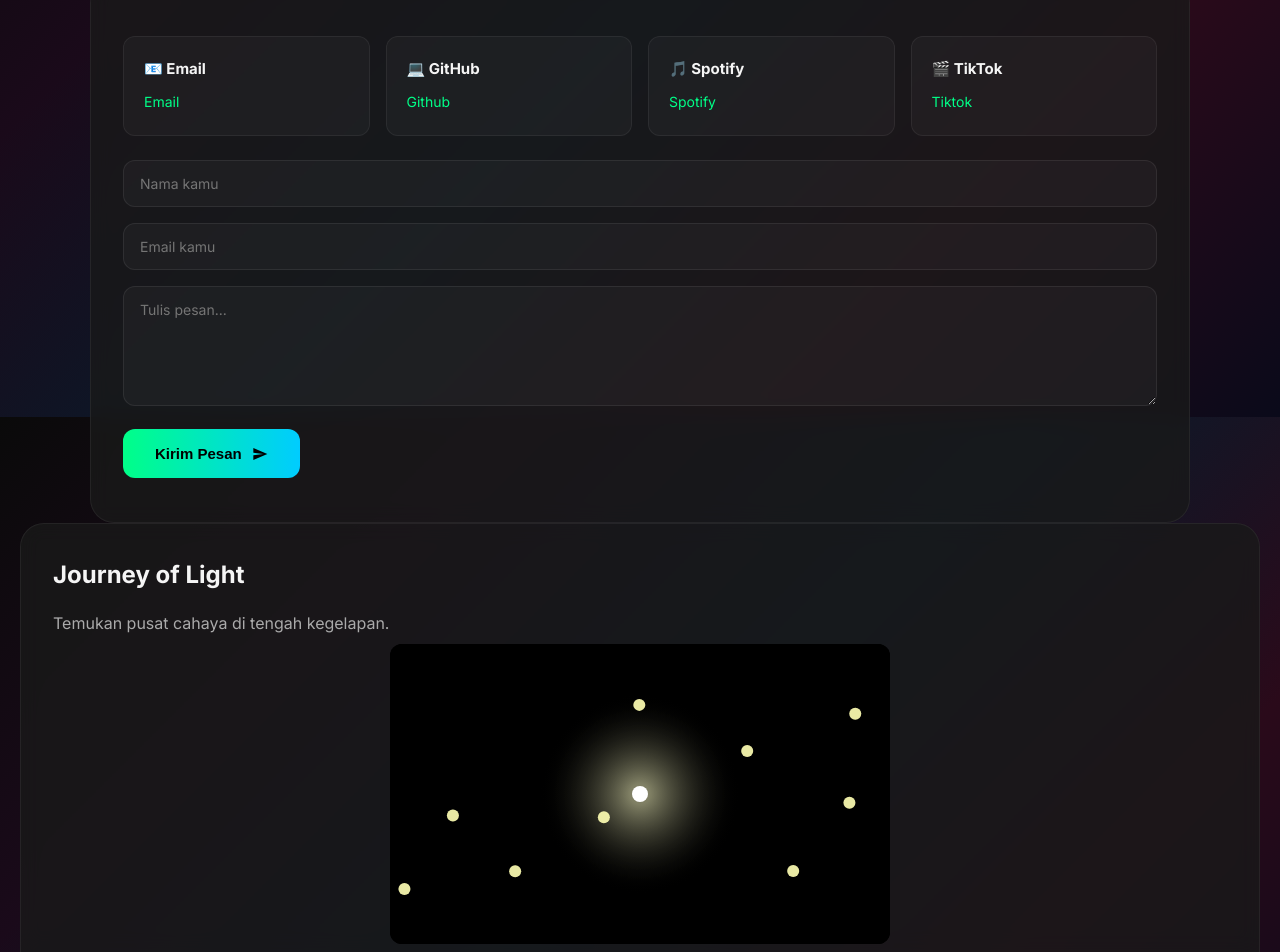
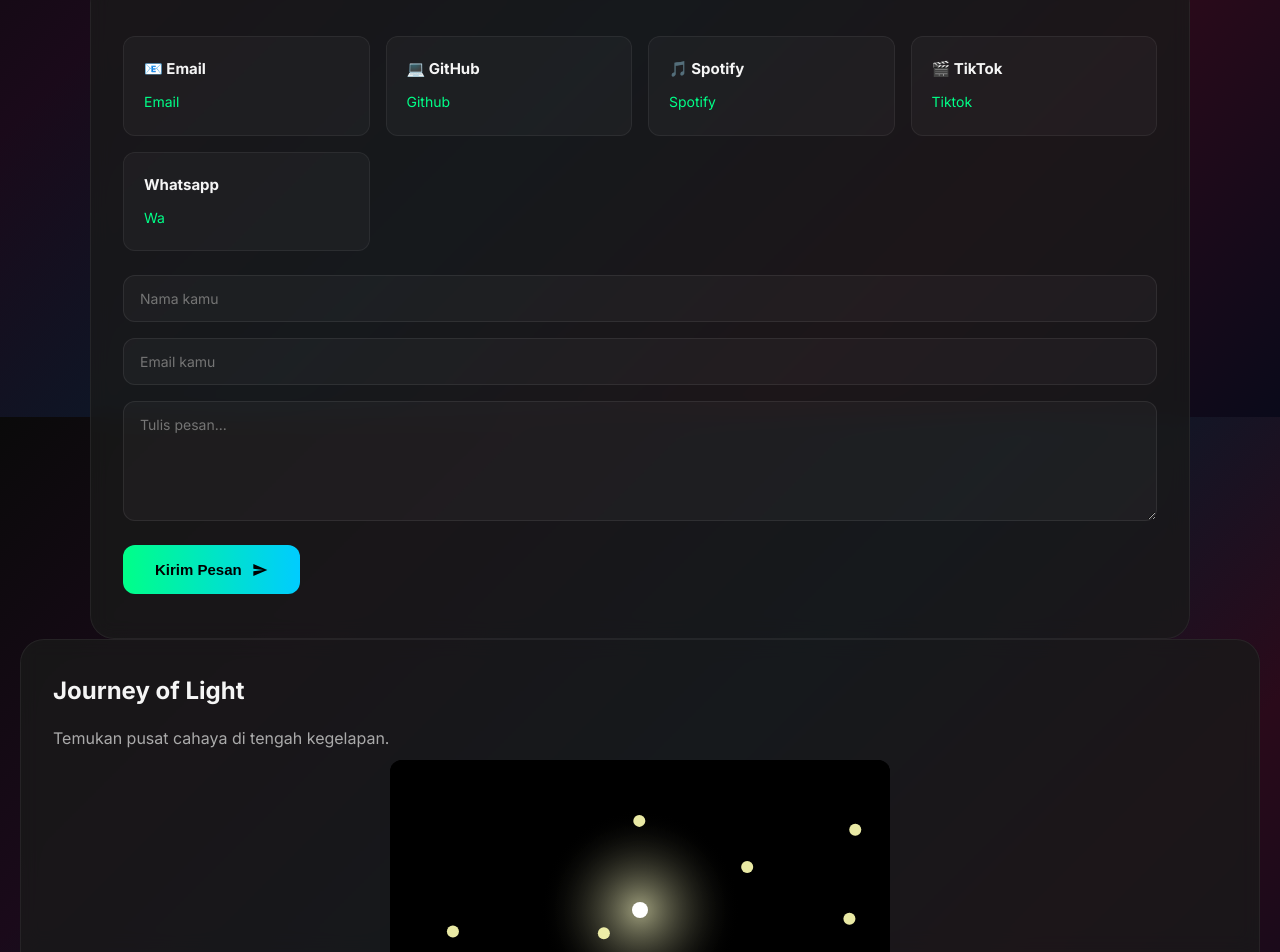
Before and after one commit to SandiRahman/portofolio, a plain HTML site: page index.html in a window 1280 px wide. Shown: the part 2783-3735 px from the top of the page. Drawn offline with Linux system fonts and the light colour scheme.

Commit message:
Add files via upload

```diff
--- a/index.html
+++ b/index.html
@@ -741,6 +741,10 @@
               <strong>🎬 TikTok</strong>
               <a href="https://tiktok.com/@lostinrblxs" target="_blank">Tiktok</a>
             </div>
+            <div class="contact-item">
+              <strong>Whatsapp</strong>
+              <a href="+62 812-1479-8742" target="_blank">Wa</a>
+            </div>
           </div>
 
           <div style="margin-top:24px">
```
